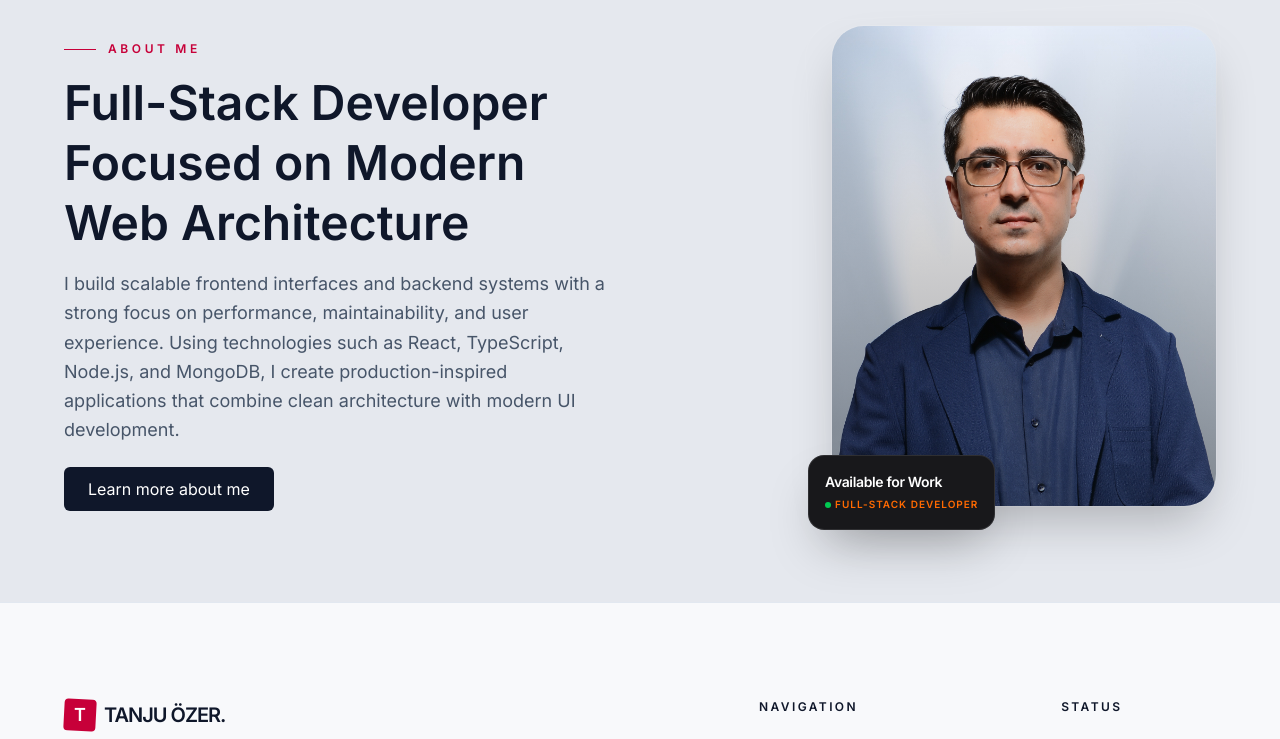
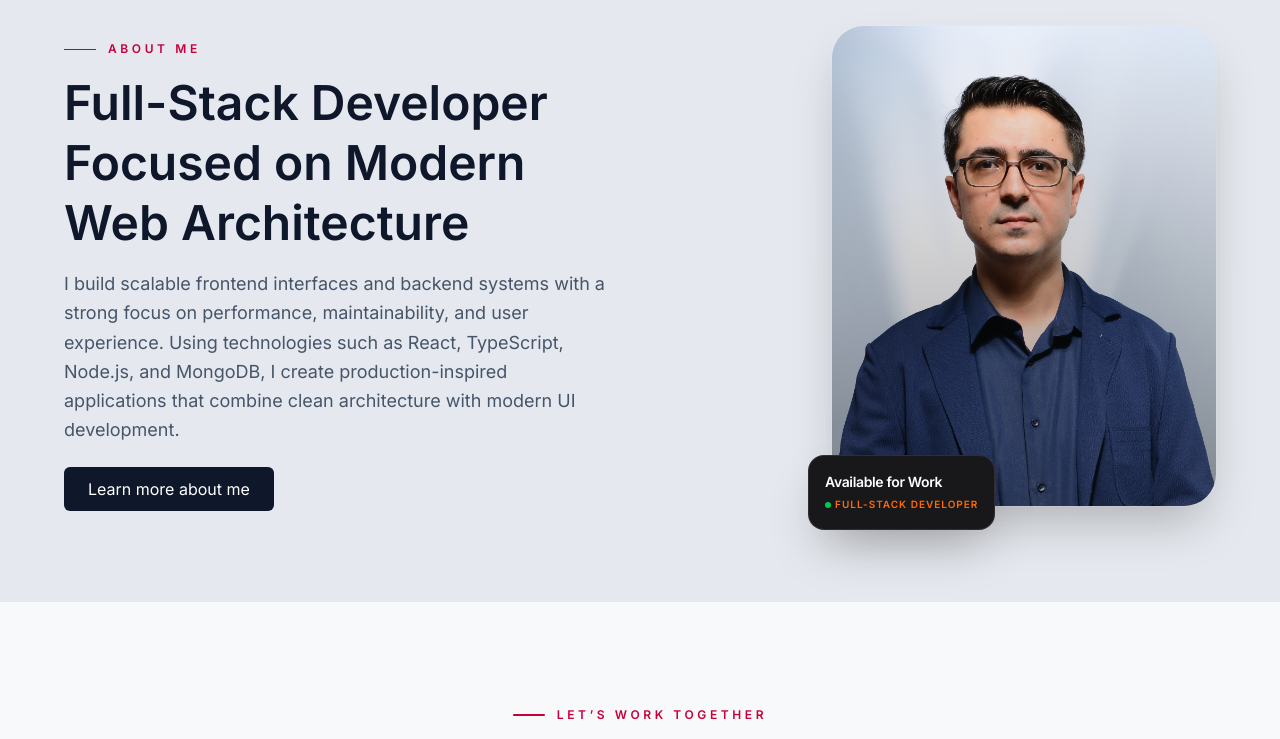
Before and after one commit to Tanju67/portfolio-new, a React (Vite) app: page / in a window 1280 px wide. Shown: the part 2000-2739 px from the top of the page. Built offline with nearby package versions, Linux system fonts and the light colour scheme.

Commit message:
complete contact section in Landing page

```diff
--- /dev/null
+++ b/src/components/landing/Contact.tsx
@@ -0,0 +1,28 @@
+import Button from "../../shared/UIElements/button/Button";
+import TextLayout from "../../shared/UIElements/textLayout/TextLayout";
+
+function Contact() {
+  return (
+    <div className="bg-bg section-padding">
+      <div className="mx-auto max-w-2xl text-center">
+        <div className="">
+          <TextLayout
+            subtitle="contact.subtitle"
+            title="contact.title"
+            text="contact.text"
+            translationKey="homePage"
+            className="justify-center"
+          />
+
+          <div className="btn-size mt-4">
+            <Button isLink={true} linkTo="/contact">
+              Get in Touch
+            </Button>
+          </div>
+        </div>
+      </div>
+    </div>
+  );
+}
+
+export default Contact;
--- a/src/components/landing/Landing.tsx
+++ b/src/components/landing/Landing.tsx
@@ -1,4 +1,5 @@
 import About from "./About";
+import Contact from "./Contact";
 import Hero from "./Hero";
 import Projects from "./Projects";
 import Skills from "./Skills";
@@ -10,6 +11,7 @@ function Landing() {
       <Projects />
       <Skills />
       <About />
+      <Contact />
     </div>
   );
 }
```
